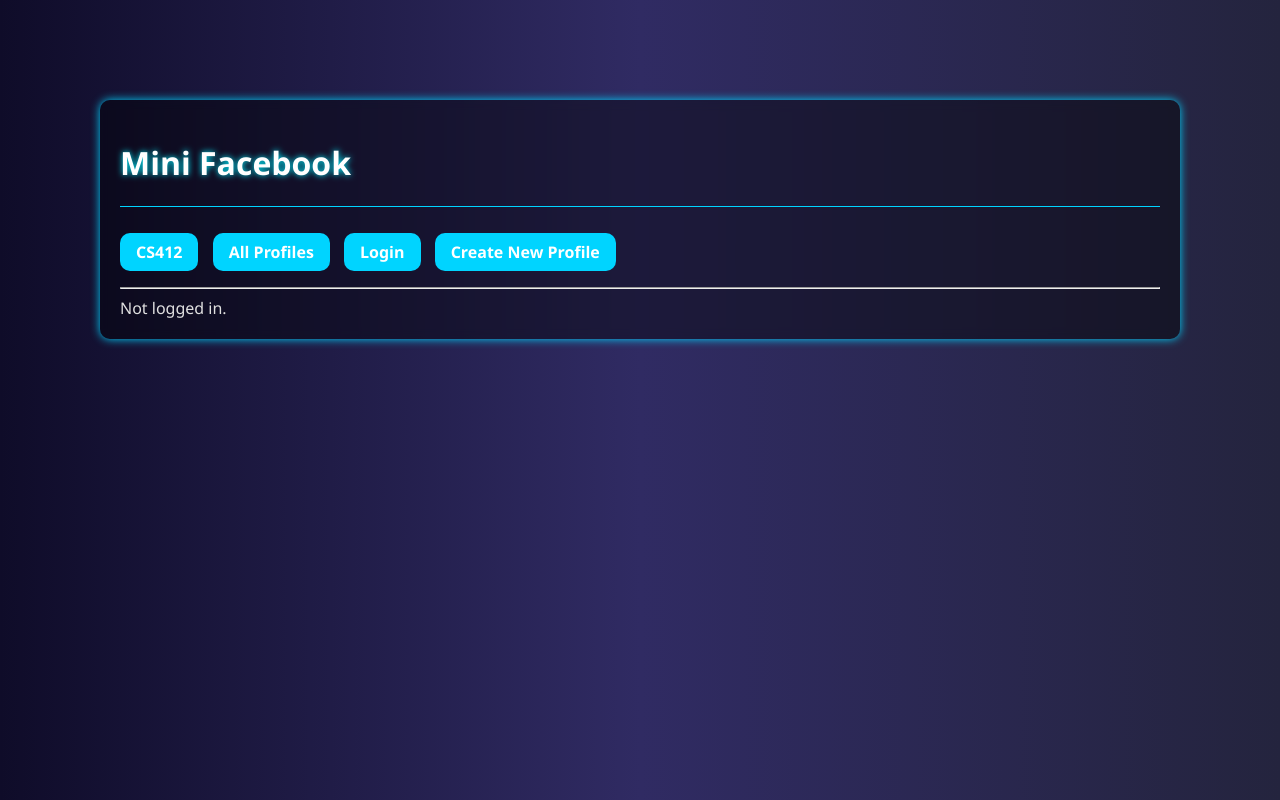
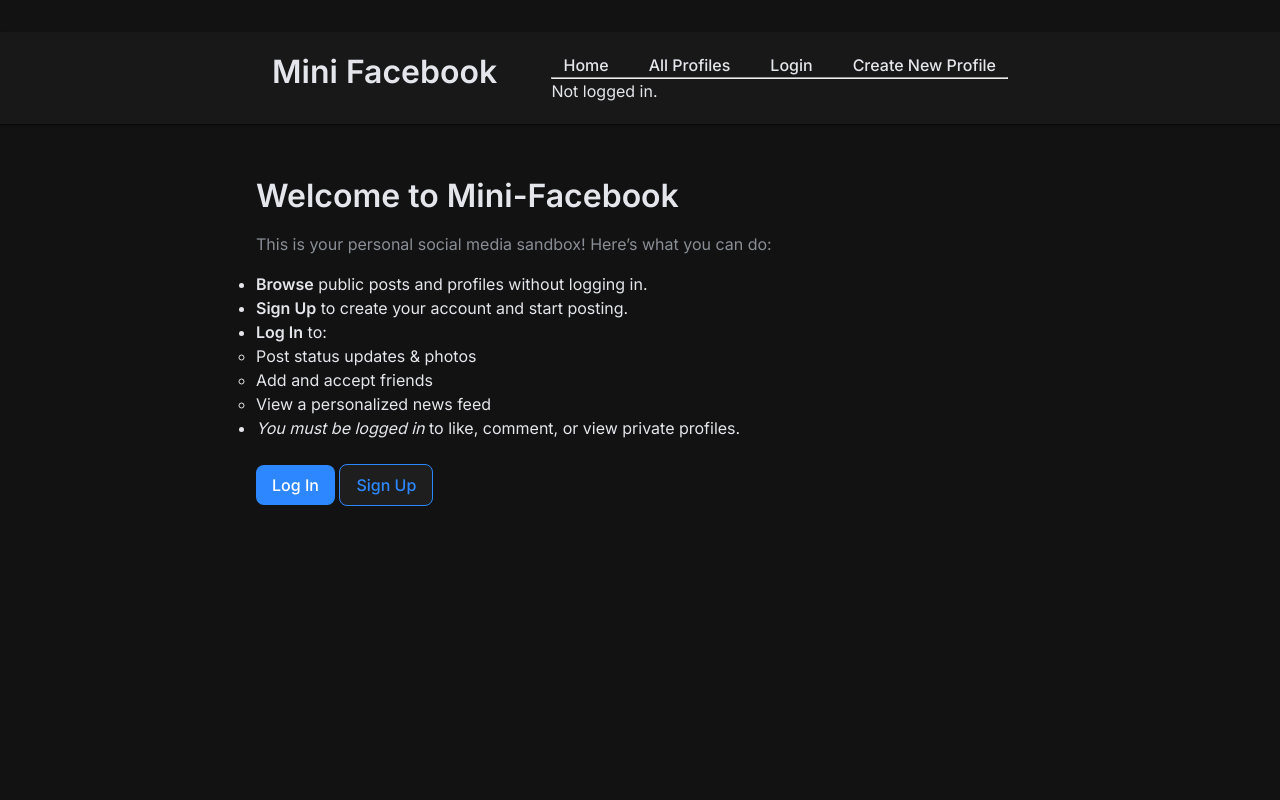
Before and after one commit to JaStaGa/JSG-Website-Directory, a Django app: page /mini_fb/ in a window 1280 px wide. Run offline with Django 5.2, Linux system fonts and the light colour scheme.

Commit message:
mini fb started styling

```diff
--- a/directory/views.py
+++ b/directory/views.py
@@ -16,7 +16,7 @@ def restaurants(request):
     return render(request, 'restaurants/main.html')
 
 def mini_fb(request):
-    return render(request, 'mini_fb/base.html')
+    return render(request, 'mini_fb/landing.html')
 
 def voter_analytics(request):
     return render(request, 'voter_analytics/landing.html')
--- a/mini_fb/templates/mini_fb/base.html
+++ b/mini_fb/templates/mini_fb/base.html
@@ -3,6 +3,7 @@
 {% load static %}
 
 <html>
+
 <head>
     <title>Mini Facebook</title>
     <link rel="stylesheet" href="{% static 'styles-mini-fb.css' %}">
@@ -10,10 +11,11 @@
 
 <body>
     <header>
+        <div class="container">
             <h1>Mini Facebook</h1>
             <nav>
                 <ul>
-                    <li><a href="{% url 'home' %}">CS412</a></li>
+                    <li><a href="{% url 'home' %}">Home</a></li>
                     <li><a href="{% url 'show_all_profiles' %}">All Profiles</a></li>
                     <!-- 7-1-3 -->
                     {% if user.is_authenticated %}
@@ -43,10 +45,13 @@
                 {% endif %}
 
             </nav>
+
+        </div>
     </header>
 
 
     {% block content %}
     {% endblock %}
 </body>
+
 </html>
--- /dev/null
+++ b/mini_fb/templates/mini_fb/landing.html
@@ -0,0 +1,34 @@
+{% extends "mini_fb/base.html" %}
+{% block title %}Welcome to Mini-Facebook{% endblock %}
+
+{% block content %}
+<div class="container">
+    <h1>Welcome to Mini-Facebook</h1>
+    <p>
+        This is your personal social media sandbox! Here’s what you can do:
+    </p>
+    <ul>
+        <li>
+            <strong>Browse</strong> public posts and profiles without logging in.
+        </li>
+        <li>
+            <strong>Sign Up</strong> to create your account and start posting.
+        </li>
+        <li>
+            <strong>Log In</strong> to:
+            <ul>
+                <li>Post status updates &amp; photos</li>
+                <li>Add and accept friends</li>
+                <li>View a personalized news feed</li>
+            </ul>
+        </li>
+        <li>
+            <em>You must be logged in</em> to like, comment, or view private profiles.
+        </li>
+    </ul>
+    <div style="margin-top: 24px;">
+        <a href="{% url 'login' %}" class="btn primary">Log In</a>
+        <a href="{% url 'create_profile' %}" class="btn secondary">Sign Up</a>
+    </div>
+</div>
+{% endblock %}
--- a/mini_fb/templates/mini_fb/show_profile.html
+++ b/mini_fb/templates/mini_fb/show_profile.html
@@ -22,7 +22,7 @@
 
 
         {% if profile.image_file %}
-        <img src={{profile.image_file.url}} alt="">
+        <img src={{profile.image_file.url}} alt="" style="width: 200px;">
 
         {% else %}
         <h3>No image</h3>
--- a/static/styles-mini-fb.css
+++ b/static/styles-mini-fb.css
@@ -1,251 +1,249 @@
-body {
-    margin: 100px;
-    background: linear-gradient(to right, #0f0c29, #302b63, #24243e);
-    font-family: 'Segoe UI', Tahoma, Geneva, Verdana, sans-serif;
-    color: #e0e0e0;
+/* styles-mini-fb.css (Dark Mode) */
+
+/* 1) Google Font */
+@import url('https://fonts.googleapis.com/css2?family=Inter:wght@400;500;600&display=swap');
+
+/* 2) Dark palette & vars */
+:root {
+  --bg-page:      #121212;   /* overall page */
+  --bg-panel:     #1e1e1e;   /* cards, forms, panels */
+  --bg-header:    #181818;   /* header/nav */
+  --text-primary: #e4e6eb;   /* main text */
+  --text-muted:   #898d95;   /* secondary text */
+  --link:         #2d88ff;   /* accent links/buttons */
+  --border:       #383838;   /* borders, separators */
+  --radius:       8px;       /* rounding */
+  --gap:          16px;      /* base spacing */
+  --shadow:       rgba(0,0,0,0.7); /* darker shadow */
 }
 
-.container {
-    width: 90%;
-    max-width: 1000px;
-    padding: 30px;
-    margin: 20px auto;
-    box-shadow: 0 30px 30px rgba(0, 0, 0, 0.5);
-    border-radius: 10px;
-    text-align: center;
-    transition: max-width 0.3s ease;
+/* 3) Reset & base typography */
+* {
+  box-sizing: border-box;
+  margin: 0; padding: 0;
+}
+body {
+  background-color: var(--bg-page);
+  color: var(--text-primary);
+  font-family: 'Inter', sans-serif;
+  line-height: 1.5;
 }
 
-table {
-    width: 90%;
-    max-width: 1000px;
-    margin-left: 25px;
-    border-collapse: collapse;
-    text-decoration: none;
+/* 4) Header & nav */
+header {
+  background-color: var(--bg-header);
+  box-shadow: 0 1px 2px var(--shadow);
+  position: sticky; top: 0; z-index: 100;
+}
+header .container {
+  display: flex;
+  align-items: center;
+  justify-content: space-between;
+  padding: var(--gap) calc(var(--gap)*2);
+}
+.site-title {
+  font-size: 1.5rem;
+  font-weight: 600;
+}
+nav ul {
+  list-style: none;
+  display: flex;
+  gap: var(--gap);
+}
+nav li { list-style: none; }
+nav a {
+  color: var(--text-primary);
+  text-decoration: none;
+  padding: 8px 12px;
+  border-radius: var(--radius);
+  font-weight: 500;
+  transition: background-color 0.2s;
+}
+nav a:hover,
+nav a.active {
+  background-color: var(--bg-page);
 }
 
-a:link,
-a:visited {
-    color: #ffffff;
-    background-color: #00d4ff;
-    text-decoration: none;
-    display: inline-block;
-    border: none;
-    padding: 8px 16px;
-    border-radius: 10px;
-    font-weight: bold;
-    transition: background-color 0.3s ease;
+/* 5) Main container */
+.container {
+  width: 90%;
+  max-width: 800px;
+  margin: calc(var(--gap)*2) auto;
+  padding: var(--gap);
 }
 
-a:hover {
-    background-color: #08a4c9;
+/* 6) Profiles grid */
+.grid-container {
+  display: grid;
+  gap: var(--gap);
+  grid-template-columns: repeat(auto-fit, minmax(180px, 1fr));
+  margin-bottom: var(--gap);
 }
 
-ul,
-li {
-    padding: 0;
-    list-style-type: none;
+/* 7) Profile cards */
+.profile {
+  background: var(--bg-panel);
+  border: 1px solid var(--border);
+  border-radius: var(--radius);
+  padding: var(--gap);
+  text-align: center;
+  box-shadow: 0 1px 3px var(--shadow);
+}
+.profile img {
+  width: 30%;
+  max-width: 40px;
+  height: 12px;
+  /* object-fit: cover; */
+  border-radius: 50%;
+  margin-bottom: 0.75rem;
+}
+.profile h2 {
+  margin: 0.5rem 0;
+  font-size: 1.1rem;
+  color: var(--text-primary);
+}
+.profile.featured {
+  display: grid;
+  gap: calc(var(--gap)*2);
+  grid-template-columns: 2fr 1fr;
+  align-items: center;
+  border-bottom: 1px solid var(--border);
+  padding-bottom: calc(var(--gap)*2);
+  margin-bottom: var(--gap);
 }
 
-h1,
-h2,
-h3,
-h4,
-h5,
-h6,
-strong {
-    color: #ffffff;
-    text-shadow: 0 0 6px #00f0ff;
+/* 8) Status & news feed */
+.status-messages,
+.news-feed {
+  background: var(--bg-panel);
+  border-radius: var(--radius);
+  box-shadow: 0 1px 3px var(--shadow);
+  margin-bottom: var(--gap);
+  padding: var(--gap);
+  display: grid;
+  gap: var(--gap);
+}
+.status-message,
+.newsfeed_item {
+  background: var(--bg-page);
+  border: 1px solid var(--border);
+  border-radius: var(--radius);
+  padding: var(--gap);
+}
+.status-message .content,
+.newsfeed_item .content {
+  margin-bottom: var(--gap);
+}
+.newsfeed_large_image img {
+  width: 100%;
+  border-radius: var(--radius);
+  margin-top: var(--gap);
+}
+.newsfeed_profile_img img {
+  width: 40px; height: 40px;
+  border-radius: 50%;
+  object-fit: cover;
+  margin-right: 0.75rem;
+  float: left;
+}
+.newsfeed_item:after {
+  content: ""; display: table; clear: both;
 }
 
+/* 9) Headings & paragraphs */
+h1, h2, h3, h4 {
+  margin-bottom: 0.75rem;
+  color: var(--text-primary);
+}
 p {
-    color: #c2c2ff;
+  margin-bottom: 1rem;
+  color: var(--text-muted);
 }
 
-header {
-    background: rgba(0, 0, 0, 0.4);
-    border-radius: 10px;
-    padding: 20px;
-    margin-bottom: 30px;
-    backdrop-filter: blur(5px);
-    box-shadow: 0 0 10px #00d4ff;
-    position: sticky;
-    top: 0;
-    z-index: 999;
+/* 10) Buttons & links */
+.btn {
+  display: inline-block;
+  padding: 8px 16px;
+  border-radius: var(--radius);
+  font-weight: 500;
+  text-decoration: none;
+  transition: background 0.2s;
+}
+.btn.primary {
+  background-color: var(--link);
+  color: #fff;
+}
+.btn.primary:hover {
+  background-color: #185fcc;
+}
+.btn.secondary {
+  background-color: var(--bg-panel);
+  color: var(--link);
+  border: 1px solid var(--link);
+}
+.btn.secondary:hover {
+  background-color: var(--link);
+  color: #fff;
 }
 
-footer {
-    text-align: center;
-    border-top: 1px solid #00d4ff;
-    margin-top: 30px;
-    padding: 10px;
-    color: #aaa;
+/* 11) Forms */
+.form-group {
+  margin-bottom: var(--gap);
+  text-align: left;
+}
+.form-group label {
+  display: block;
+  margin-bottom: 4px;
+  color: var(--text-primary);
+}
+.form-group input,
+.form-group textarea {
+  width: 100%;
+  padding: 8px;
+  border: 1px solid var(--border);
+  border-radius: var(--radius);
+  background: var(--bg-panel);
+  color: var(--text-primary);
+}
+input[type="submit"] {
+  cursor: pointer;
 }
 
+/* 12) Sidebar */
 aside {
-    padding: 30px;
-    border-left: 2px solid #00d4ff;
+  background: var(--bg-panel);
+  border: 1px solid var(--border);
+  border-radius: var(--radius);
+  padding: var(--gap);
+  box-shadow: 0 1px 3px var(--shadow);
+  margin-bottom: var(--gap);
 }
 
-main {
-    margin: 20px auto;
+/* 13) Crop helper */
+.crop {
+  overflow: hidden;
+  width: 150px; height: 150px;
+  border-radius: var(--radius);
+  margin: 0 auto var(--gap);
+}
+.crop img {
+  width: 100%; height: auto;
 }
 
-.grid-container,
-.status-messages,
-.news-feed {
-    background: rgba(255, 255, 255, 0.05);
-    backdrop-filter: blur(4px);
-    box-shadow: 0 0 10px #00d4ff88;
-    border-radius: 12px;
-    padding: 20px;
-    margin-bottom: 30px;
-    display: grid;
-    gap: 25px;
+/* 14) Footer */
+footer {
+  text-align: center;
+  padding: var(--gap);
+  color: var(--text-muted);
+  font-size: 0.9rem;
 }
 
-.grid-container {
-    grid-template-columns: repeat(5, 1fr);
+/* 15) Responsive tweaks */
+@media (max-width: 800px) {
+  .grid-container {
+    grid-template-columns: repeat(auto-fit, minmax(140px, 1fr));
+  }
+  .profile.featured {
+    display: block;
+  }
 }
-
-nav {
-    margin-top: 20px;
-    padding-top: 10px;
-    border-top: 1px solid #00d4ff;
-}
-
-nav li {
-    display: inline;
-    margin-right: 10px;
-}
-
-profile.featured {
-    grid-column: span 4;
-    display: grid;
-    gap: 60px;
-    grid-template-columns: 2fr 1fr;
-    align-items: center;
-    border-bottom: 1px solid #444;
-    padding-bottom: 40px;
-}
-
-profile img,
-profile.featured img {
-    width: 100%;
-    max-width: 300px;
-    border: 4px solid #00d4ff;
-    border-radius: 12px;
-}
-
-status_message,
-newsfeed_item {
-    background-color: rgba(255, 255, 255, 0.08);
-    color: #ffffff;
-    padding: 15px;
-    margin: 10px;
-    border-radius: 12px;
-    box-shadow: 0 0 8px #00d4ff66;
-}
-
-status_message img,
-.newsfeed_large_image img {
-    max-width: 200px;
-    border: 3px solid #00d4ff;
-    border-radius: 10px;
-    margin-top: 10px;
-}
-
-.newsfeed_profile_img img {
-    width: 60px;
-    height: 60px;
-    border-radius: 50%;
-    border: 3px solid #00d4ff;
-}
-
-.crop {
-    width: 150px;
-    height: 150px;
-    overflow: hidden;
-    border: 3px solid #00d4ff;
-    border-radius: 8px;
-}
-
-.crop img {
-    width: 200px;
-    margin-left: -50px;
-}
-
-input {
-    padding: 8px;
-    border: 2px solid #00d4ff;
-    border-radius: 6px;
-    background-color: #1e1e2f;
-    color: #ffffff;
-}
-
-input[type=file] {
-    color: #ffffff;
-}
-
-input[type=submit] {
-    color: #ffffff;
-    background-color: #00d4ff;
-    text-decoration: none;
-    display: inline-block;
-    border: none;
-    padding: 8px 16px;
-    border-radius: 10px;
-    font-weight: bold;
-    transition: background-color 0.3s ease;
-}
-
-input[type=submit]:hover {
-    background-color: #08a4c9;
-}
-
-.project-launch {
-    background: #00d4ff;
-    color: #000;
-    padding: 10px 16px;
-    border-radius: 8px;
-    font-weight: bold;
-    text-decoration: none;
-    display: inline-block;
-    margin-top: 10px;
-    transition: background 0.3s ease;
-}
-
-.project-launch:hover {
-    background: #08a4c9;
-}
-
-/* Responsive grid behavior */
-@media screen and (max-width: 950px) {
-    .grid-container {
-        grid-template-columns: repeat(4, 1fr);
-    }
-}
-
-@media screen and (max-width: 800px) {
-    .grid-container {
-        grid-template-columns: repeat(3, 1fr);
-    }
-}
-
-@media screen and (max-width: 600px) {
-    .grid-container {
-        grid-template-columns: repeat(2, 1fr);
-    }
-}
-
-@media screen and (max-width: 400px) {
-    .grid-container {
-        grid-template-columns: 1fr;
-    }
-
-    profile,
-    profile.featured {
-        display: block;
-        margin: 0 20px;
-    }
-}
```
Lines whose indentation alone changed are shown as unchanged.
